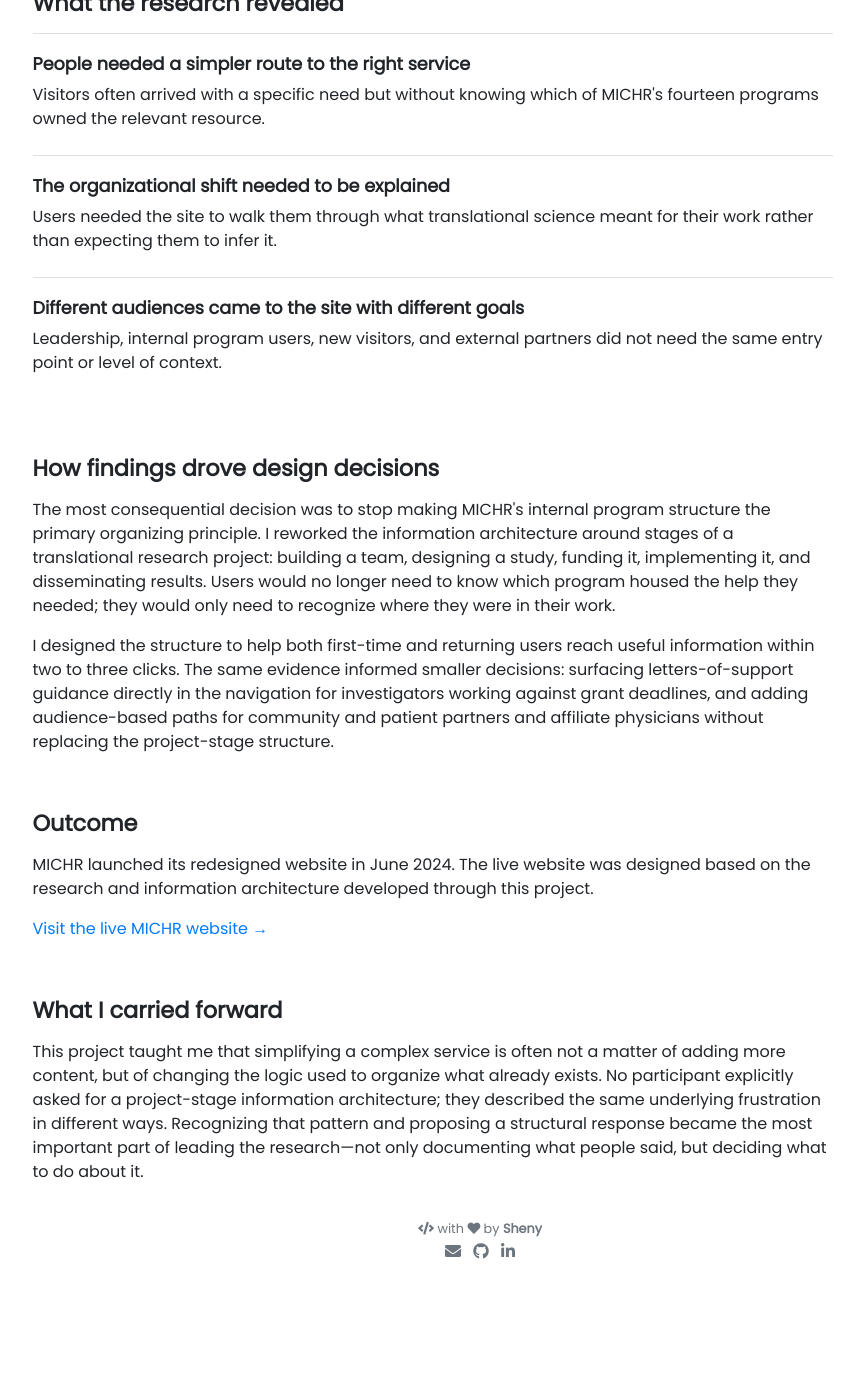
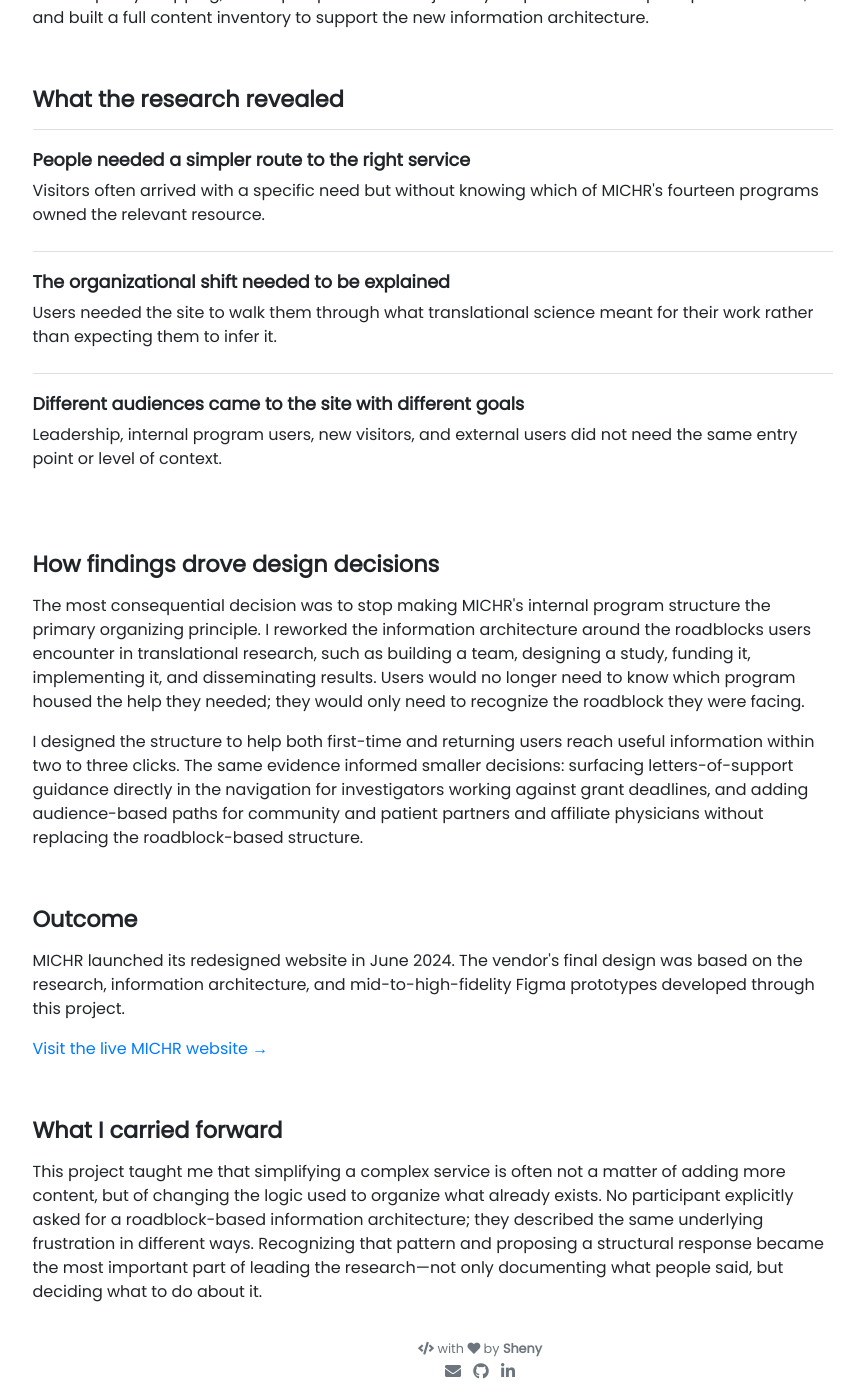
Before and after one commit to shenylin/shenylin.github.io, a Jekyll site: the page built from pages/michr.md, in a window 1280 px wide and 1400 px high, scrolled down 1704 px. Shown: the whole window, without its empty margins (160-1024 px from the left). Built offline with Jekyll 4.4.1, drawn with Linux system fonts in a browser that asks for light colours; nearby versions of some CDN libraries; before the commit the page ends 2984 px from its top, so only the background shows below that; some of the changed text lies outside the part shown.

Commit message:
Align Libib, MICHR, and IVP case pages with Nov 2026 CV
- Libib: label as a graduate course project, not usability testing
- MICHR: reflect research-process design, led analyses, prototypes, and roadblock-based IA
- IVP: reflect consolidated insights, client deck, led feedback sessions, and safety escalation

Co-Authored-By: Claude Opus 5.5 <noreply@anthropic.com>
Claude-Session: https://claude.ai/code/session_01959THKHLi29mXDS6V2b8X4

```diff
--- a/_includes/landing.html
+++ b/_includes/landing.html
@@ -181,7 +181,7 @@
             <div class="col-md-8">
               <div class="card-body p-4">
                 <p class="small text-uppercase text-muted font-weight-bold mb-2">
-                  Applied Research · Usability Testing
+                  Applied Research · Usability Evaluation
                 </p>
                 <h3 class="h4 card-title">Library App Usability Evaluation</h3>
                 <p class="card-text mb-0">
--- a/pages/michr.md
+++ b/pages/michr.md
@@ -25,7 +25,7 @@ permalink: /research/michr/
       <dd class="col-sm-9">UX Research Intern, Translational Innovation Program</dd>
 
       <dt class="col-sm-3">Scope</dt>
-      <dd class="col-sm-9">Research strategy, synthesis, information architecture, and leadership presentation</dd>
+      <dd class="col-sm-9">Research strategy, synthesis, information architecture, prototyping, and leadership presentation</dd>
 
       <dt class="col-sm-3">Outcome</dt>
       <dd class="col-sm-9">Redesigned website launched in June 2024</dd>
@@ -62,9 +62,11 @@ permalink: /research/michr/
       institute's public website.
     </p>
     <ul>
-      <li>I helped plan and conduct the heuristic evaluation, gap analysis, interviews, and research synthesis.</li>
+      <li>I designed the research process and, with a UX designer and a fellow intern, conducted 20 semi-structured stakeholder interviews.</li>
+      <li>I led the heuristic evaluation, thematic analysis, persona development, and journey mapping with a fellow intern.</li>
       <li>I identified recurring patterns across audiences and translated them into structural design decisions.</li>
-      <li>I reorganized the information architecture around users' research journeys rather than MICHR's internal program structure.</li>
+      <li>I reorganized the information architecture around the roadblocks users encountered rather than MICHR's internal program structure.</li>
+      <li>I led the creation of mid-to-high-fidelity Figma prototypes that served as the basis for the vendor's final design.</li>
       <li>I designed specific navigation solutions in response to high-friction information needs.</li>
       <li>I presented the proposed structure and the research behind it directly to MICHR's leadership.</li>
     </ul>
@@ -82,7 +84,7 @@ permalink: /research/michr/
     <p>
       We then conducted and analyzed 20 semi-structured interviews across three
       groups: MICHR leadership, researchers and program staff who use MICHR in
-      their work, and external partners encountering the institute from outside.
+      their work, and external users encountering the institute from outside.
       We synthesized the interviews through thematic analysis and empathy
       mapping, developed personas and journey maps for the site's principal
       audiences, and built a full content inventory to support the new
@@ -109,7 +111,7 @@ permalink: /research/michr/
     <div class="research-finding">
       <h3>Different audiences came to the site with different goals</h3>
       <p>
-        Leadership, internal program users, new visitors, and external partners
+        Leadership, internal program users, new visitors, and external users
         did not need the same entry point or level of context.
       </p>
     </div>
@@ -120,11 +122,11 @@ permalink: /research/michr/
     <p>
       The most consequential decision was to stop making MICHR's internal
       program structure the primary organizing principle. I reworked the
-      information architecture around stages of a translational research
-      project: building a team, designing a study, funding it, implementing it,
-      and disseminating results. Users would no longer need to know which
-      program housed the help they needed; they would only need to recognize
-      where they were in their work.
+      information architecture around the roadblocks users encounter in
+      translational research, such as building a team, designing a study,
+      funding it, implementing it, and disseminating results. Users would no
+      longer need to know which program housed the help they needed; they would
+      only need to recognize the roadblock they were facing.
     </p>
     <p>
       I designed the structure to help both first-time and returning users reach
@@ -132,16 +134,16 @@ permalink: /research/michr/
       smaller decisions: surfacing letters-of-support guidance directly in the
       navigation for investigators working against grant deadlines, and adding
       audience-based paths for community and patient partners and affiliate
-      physicians without replacing the project-stage structure.
+      physicians without replacing the roadblock-based structure.
     </p>
   </section>
 
   <section class="research-section">
     <h2>Outcome</h2>
     <p>
-      MICHR launched its redesigned website in June 2024. The live website was
-      designed based on the research and information architecture developed
-      through this project.
+      MICHR launched its redesigned website in June 2024. The vendor's final
+      design was based on the research, information architecture, and
+      mid-to-high-fidelity Figma prototypes developed through this project.
     </p>
     <p>
       <a href="https://michr.umich.edu/">Visit the live MICHR website →</a>
@@ -153,7 +155,7 @@ permalink: /research/michr/
     <p>
       This project taught me that simplifying a complex service is often not a
       matter of adding more content, but of changing the logic used to organize
-      what already exists. No participant explicitly asked for a project-stage
+      what already exists. No participant explicitly asked for a roadblock-based
       information architecture; they described the same underlying frustration
       in different ways. Recognizing that pattern and proposing a structural
       response became the most important part of leading the research—not only
```
Also changed, not shown: pages/illinois-virtual-partnerships.md (+6 -5 lines), pages/libib-usability-evaluation.md (+2 -2 lines).
